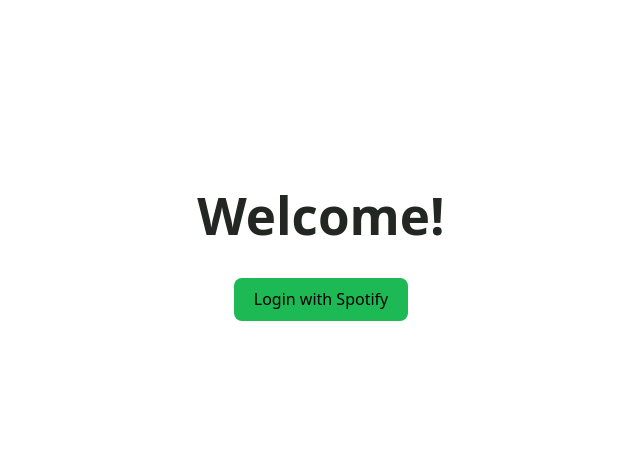
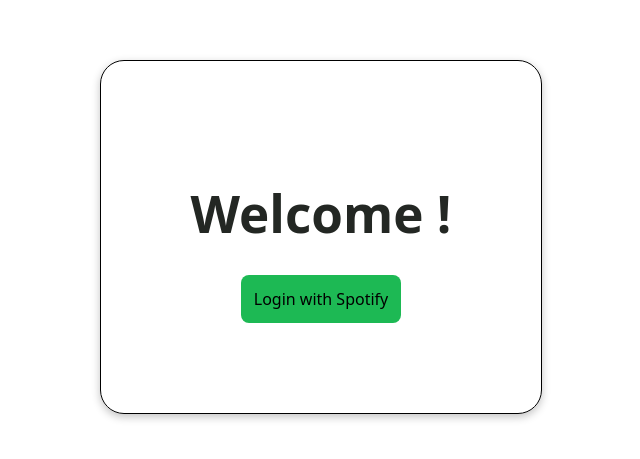
Before and after one commit to isai-salazar-enc/breakable-toy-2-frontend, a React (Vite) app: page / in a window 1280 px wide. Shown: the part 179-638 px from the top of the page, without its empty margins (319-959 px from the left). Built offline with nearby package versions, Linux system fonts and the light colour scheme; no server answers.

Commit message:
style: minor css

```diff
--- a/src/App.css
+++ b/src/App.css
@@ -132,3 +132,14 @@
   text-align: center;
   align-items: center;
 }
+
+.login-card {
+  border: 1px solid black;
+  box-shadow: rgba(0, 0, 0, 0.24) 0px 3px 8px;
+  padding: 10%;
+  border-radius: 24px;
+}
+
+.btn-green {
+  padding: 12px;
+}
--- a/src/pages/Home/Home.tsx
+++ b/src/pages/Home/Home.tsx
@@ -18,8 +18,8 @@
 
     return (
         <div className="login-wrapper">
-            <div>
-                <h1>Welcome!</h1>
+            <div className="login-card">
+                <h1>Welcome !</h1>
                 <a href={AUTH_URL}>
                     <button className="btn-green">Login with Spotify</button>
                 </a>
```
